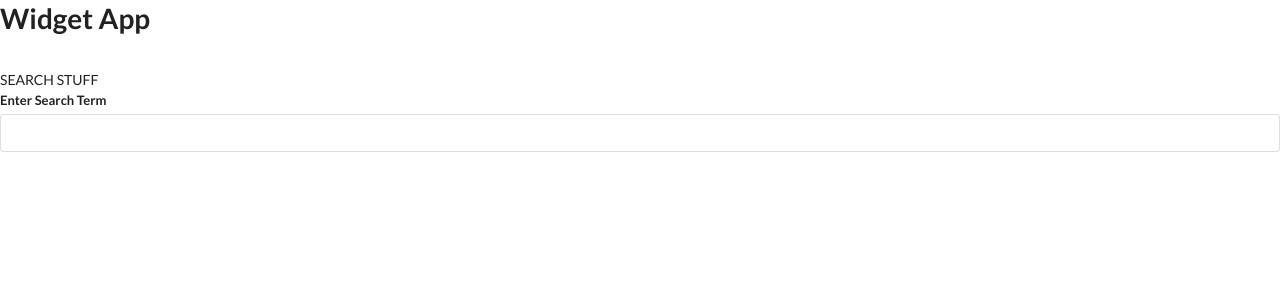
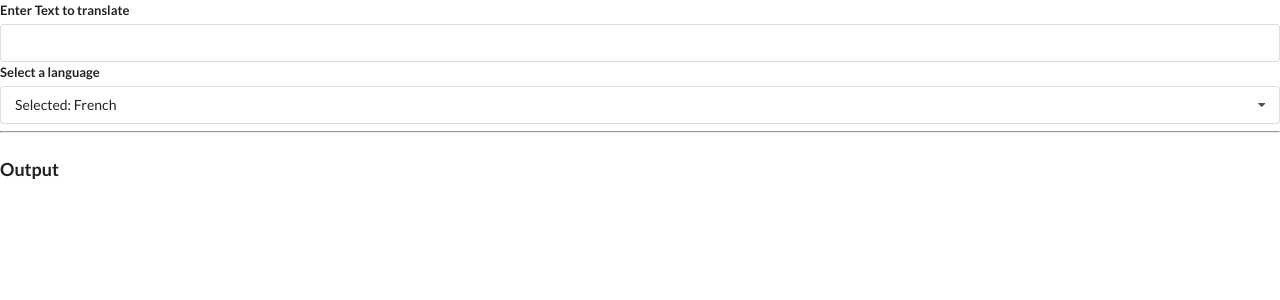
Before and after one commit to pspelman/ud_react_widgets, a React (Create React App) app: page / in a window 1280 px wide. Shown: the top 300 px of the page. Built offline with nearby package versions, Linux system fonts and the light colour scheme.

Commit message:
- implemented a text conversion component - implemented the dropdown component - implemented using the google translate api with instructor credential - implemented debounce for the input translate text

```diff
--- a/src/App.js
+++ b/src/App.js
@@ -1,6 +1,8 @@
-import React, {Component} from 'react'
+import React, {Component, useState} from 'react'
 import Accordion from "./components/Accordion";
 import Search from "./components/Search";
+import Dropdown from "./components/Dropdown";
+import Translate from "./components/Translate";
 
 const items = [
   {
@@ -17,16 +19,52 @@ const items = [
   },
 ]
 
-class App extends Component {
-  render (){
-    return (
-      <div>
-        <h1>Widget App</h1>
-        <br/>
-        <Search />
-      </div>
-    )
-  }
+const options = [
+  {
+    label: 'The Color Red',
+    value: 'red'
+  },
+  {
+    label: 'The Color Green',
+    value: 'green'
+  },
+  {
+    label: 'The Color Blue',
+    value: 'blue'
+  },
+]
+const App = () => {
+  const [selected, setSelected] = useState(options[0])
+  const [showDropdown, setShowDropdown] = useState(true)
+
+  return (
+    <div>
+      <Translate />
+    </div>
+  )
 }
+
+// <button onClick={() => setShowDropdown(!showDropdown)}>
+//   Toggle Dropdown
+// </button>
+// {showDropdown &&
+// <Dropdown selected={selected}
+//           onSelectedChange={setSelected}
+//           options={options}/>
+// }
+
+
+// class App extends Component {
+//   render (){
+//     return (
+//       <div>
+//         <h1>Widget App</h1>
+//         <br/>
+//         <Dropdown options={options}/>
+//       </div>
+//     )
+//   }
+// }
 //        <Accordion items={items}/>
+//        <Search />d
 export default App
--- /dev/null
+++ b/src/components/Convert.js
@@ -0,0 +1,43 @@
+import React, {useState, useEffect} from 'react'
+import axios from "axios";
+const TRANSLATE_API_KEY = "AIzaSyCHUCmpR7cT_yDFHC98CZJy2LTms-IwDlM"
+
+const Convert = ({language, text}) => {
+  const [translated, setTranslated] = useState('')
+  const [debounceSearch, setDebounceSearch] = useState(text);
+
+  useEffect(() => {
+    const cancelSearch = setTimeout(() => {
+      setDebounceSearch(text)
+    }, 300)
+
+    return () => {
+      clearTimeout(cancelSearch)
+    }
+  }, [text])
+
+  useEffect(() => {
+    const doTranslation = async () => {
+      console.log(`New language or text detected`,)
+      const {data} = await axios.post('https://translation.googleapis.com/language/translate/v2', {}, {
+        params: {
+          q: text,
+          target: language.value,
+          key: TRANSLATE_API_KEY
+        },
+      })
+      setTranslated(data.data.translations[0].translatedText)
+    }
+    if (text) {
+      doTranslation();
+    }
+  }, [debounceSearch])
+
+  return (
+    <React.Fragment>
+      {translated}
+    </React.Fragment>
+  )
+}
+
+export default Convert
--- /dev/null
+++ b/src/components/Dropdown.js
@@ -0,0 +1,62 @@
+import React, {useState, useEffect, useRef} from 'react'
+
+
+const Dropdown = ({options, selected, onSelectedChange, label}) => {
+  const [open, setOpen] = useState(false)
+  const ref = useRef()
+
+  useEffect(() => {
+    const onBodyClick = event => {
+      if ((ref.current && ref.current.contains(event.target))) {
+        return;
+      }
+      setOpen(false)
+    }
+    document.body.addEventListener('click', onBodyClick)
+    return () => {
+      document.body.removeEventListener('click', onBodyClick)
+    }
+  }, [])
+
+
+  const renderedOptions = options.map((option) => {
+    if (option.value === selected.value) {
+      return null
+    }
+    return (
+      <div key={option.value}
+           className="item"
+           onClick={() => onSelectedChange(option)}
+      >
+        {option.label}
+      </div>
+    );
+  })
+  return (
+    <React.Fragment>
+      <div className="ui form" ref={ref}>
+        <div className="field">
+          <label htmlFor="item" className="label">
+            {label}
+          </label>
+          <div onClick={() => {
+            console.log(`setting open to ${!open}`,)
+            setOpen(!open)
+          }}
+               className={`ui selection dropdown ${open ? 'visible active' : ''}`}
+          >
+            <i className="dropdown icon"></i>
+            <div className="text">
+              Selected: {selected.label}
+            </div>
+            <div className={`menu ${open ? 'visible transition' : ''}`}>
+              {renderedOptions}
+            </div>
+          </div>
+        </div>
+      </div>
+    </React.Fragment>
+  )
+}
+
+export default Dropdown
--- /dev/null
+++ b/src/components/Translate.js
@@ -0,0 +1,52 @@
+import React, {useState} from 'react'
+import Dropdown from "./Dropdown";
+import Convert from "./Convert";
+
+
+const options = [
+  {
+    label: 'French',
+    value: 'fr'
+  },
+  {
+    label: 'Afrikaans',
+    value: 'af'
+  },
+  {
+    label: 'Arabic',
+    value: 'ar'
+  },
+  {
+    label: 'Hindi',
+    value: 'hi'
+  },
+]
+
+const Translate = () => {
+  const [language, setLanguage] = useState(options[0])
+  const [text, setText] = useState('')
+  return (
+    <div>
+      <div className="ui form">
+        <div className="field">
+          <label htmlFor="text">Enter Text to translate</label>
+          <input type="text"
+                 onChange={(e) => setText(e.target.value)}
+                 value={text}
+          />
+        </div>
+      </div>
+      <Dropdown options={options}
+                label={'Select a language'}
+                selected={language}
+                onSelectedChange={setLanguage}
+      />
+      <hr/>
+      <h3 className="ui header">Output</h3>
+      <Convert language={language} text={text}/>
+
+    </div>
+  )
+}
+
+export default Translate
```
